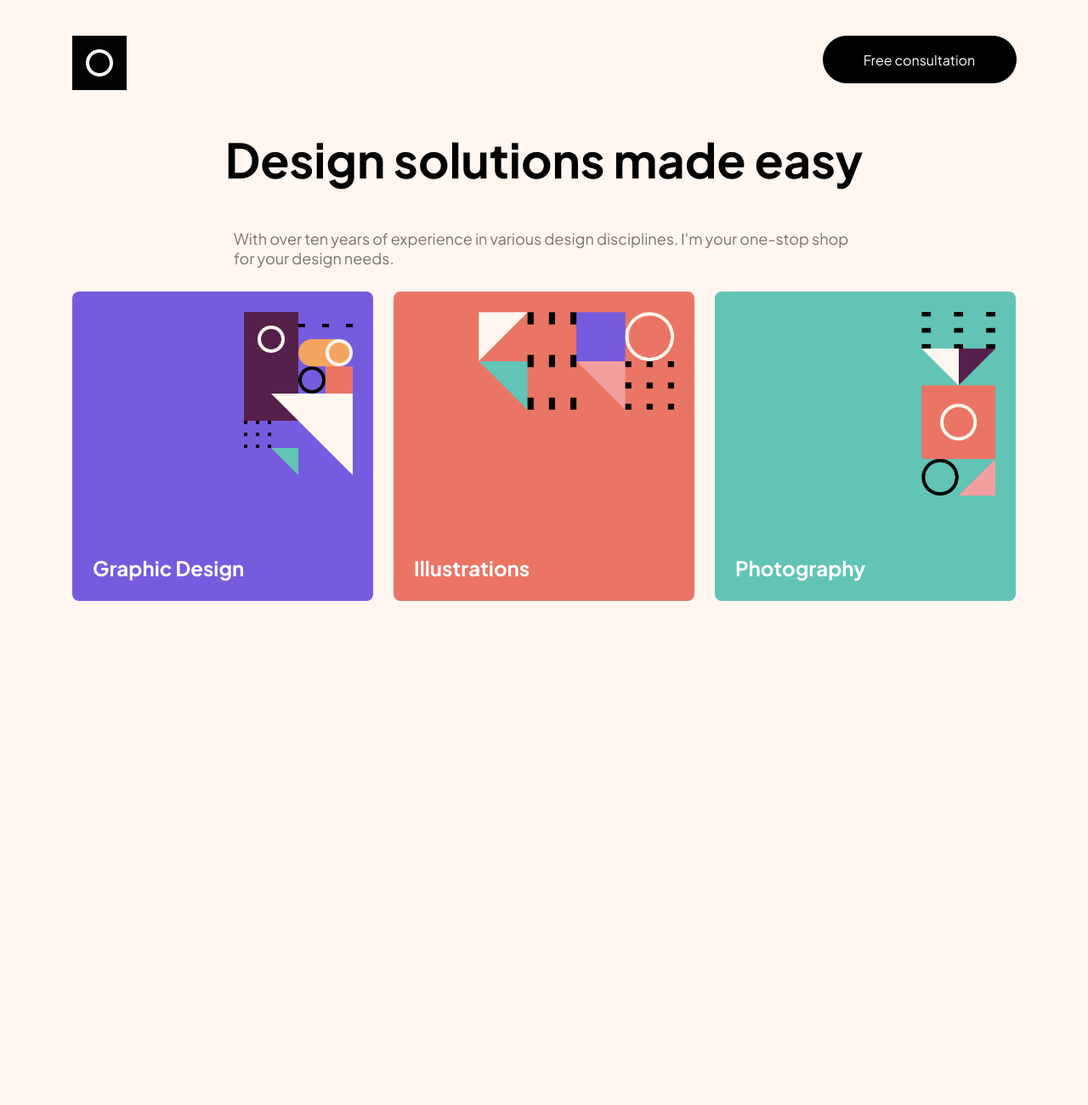
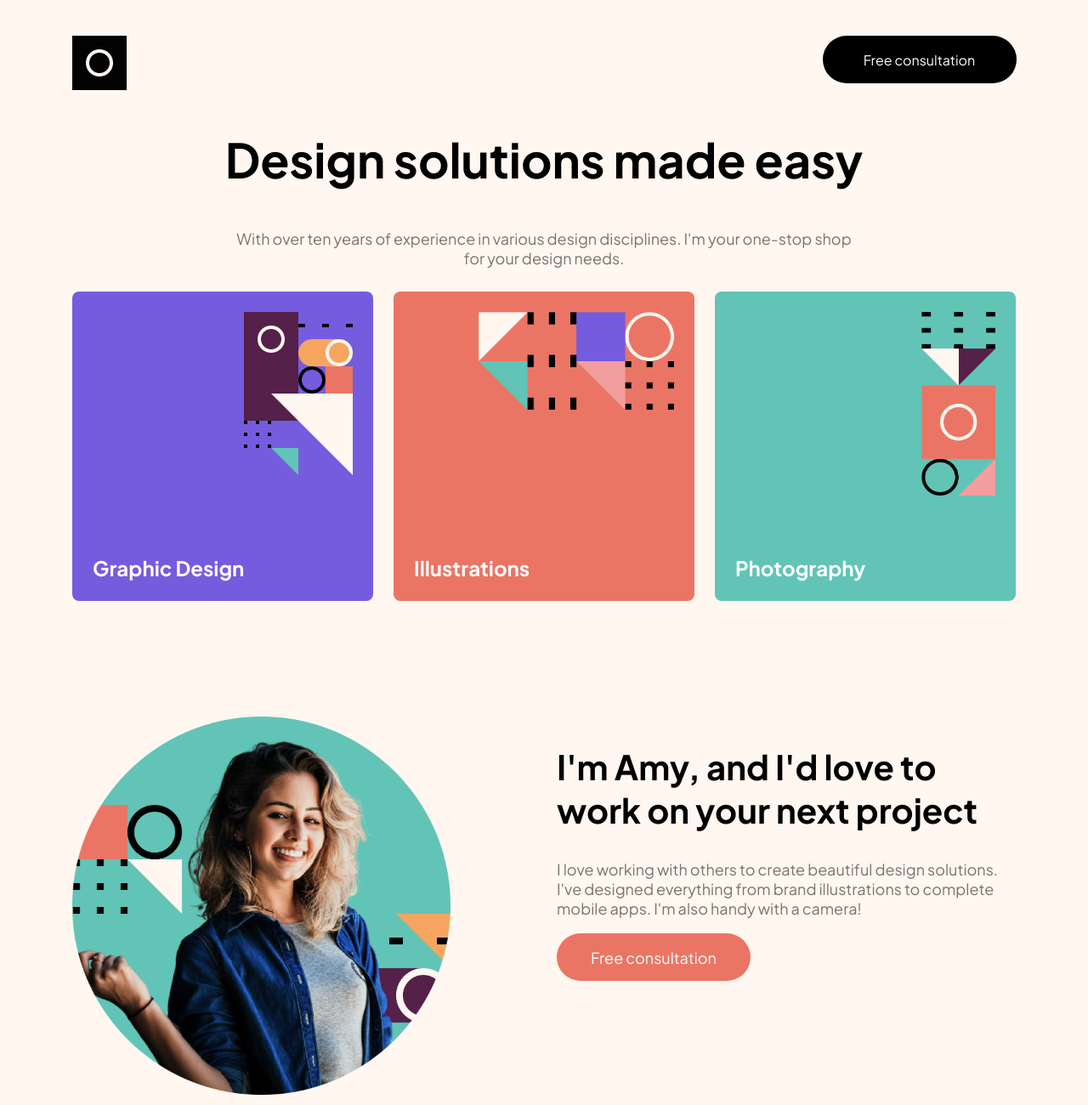
Before and after one commit to AxelQMora/replica-de-figma, a plain HTML site: page index.html in a window 1280 px wide. Shown: the whole page at 85% size. Before the commit the page ends 800 px from the top, so only its background shows below. Drawn offline with Linux system fonts and the light colour scheme.

Commit message:
about-me-section ready

```diff
--- a/index.html
+++ b/index.html
@@ -14,7 +14,8 @@
     <header>
         <div id="header-bar">
             <img id="img-logo" src="./img/logo.png" alt="Logo">
-            <a id="logo" href="#">Free consultation</a>
+            <a id="cta-1" class="cta" href="#">Free consultation</a>
+            <!-- cta-call-to-action -->
         </div>
     </header>
 
@@ -42,10 +43,27 @@
         <img id="img-3" src="./img/img-3.png" alt="Ilustration">
         <h3 class="sec-title">Photography</h3>
     </section>
+</article>
 
+<!-- -------------------about-me-------------------------- -->
+
+<article id="abt-me">
+    <section id="sec-photo">
+        <img id="photo" src="./img/img-4.png" alt="Photo of me">
+    </section>
+
+    <section id="sec-info">
+        <h2>I'm Amy, and I'd love to work on your next project</h2>
+        <p>
+            I love working with others to create beautiful design solutions.
+            I've designed everything from brand illustrations to complete mobile apps.
+            I'm also handy with a camera!
+        </p>
+        <a id="cta-2" class="cta" href="#">Free consultation</a>
+
+    </section>
 
 </article>
 
-
 </body>
 </html>
--- a/styles.css
+++ b/styles.css
@@ -28,10 +28,8 @@ header {
 }
 
 
-#logo {
-    border: solid 1px black;
+.cta {
     border-radius: 100px;
-    background-color: black;
     color: white;
     text-decoration: none;
     font-family: "Plus Jakarta Sans", sans-serif;
@@ -39,6 +37,10 @@ header {
     height: 56px;
     align-content: center;
     text-align: center;
+}
+
+#cta-1 {
+    background-color: black;
 }
 
 /* --------------------hero----------------------- */
@@ -59,6 +61,7 @@ header {
     font-size: 18px;
     width: 730px;
     height: 56px;
+    text-align: center;
 }
 
 /* --------------------solutions----------------------- */
@@ -143,3 +146,39 @@ img {
     width: 86.66px;
     height: auto;
 }
+
+/* -------------------about-me-------------------------- */
+
+#photo {
+    width: 445px;
+}
+
+#abt-me {
+    margin-top: 136px;
+    display: flex;
+    justify-content: center;
+}
+
+section > h2 {
+    font-family: "Plus Jakarta Sans", sans-serif;
+    font-size: 40px;
+    font-style: bold;
+    color: black;
+}
+
+#sec-photo {
+    margin-right:125px;
+}
+
+#sec-info {
+    width: 540px;
+    font-family: "Plus Jakarta Sans", sans-serif;
+    font-size: 18px;
+    font-style: medium;
+    color: #7A746E;
+}
+
+#cta-2 {
+    background-color: #EB7565;
+    display: block;
+}
```
